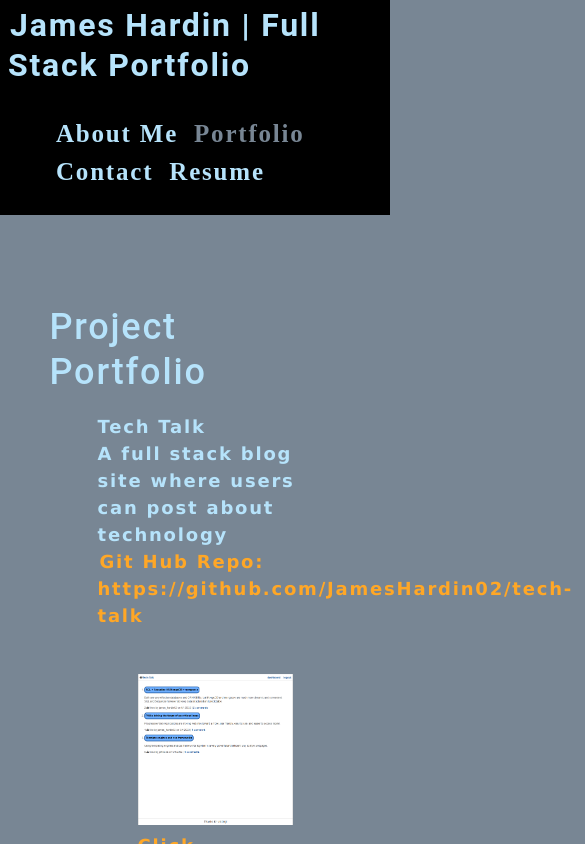
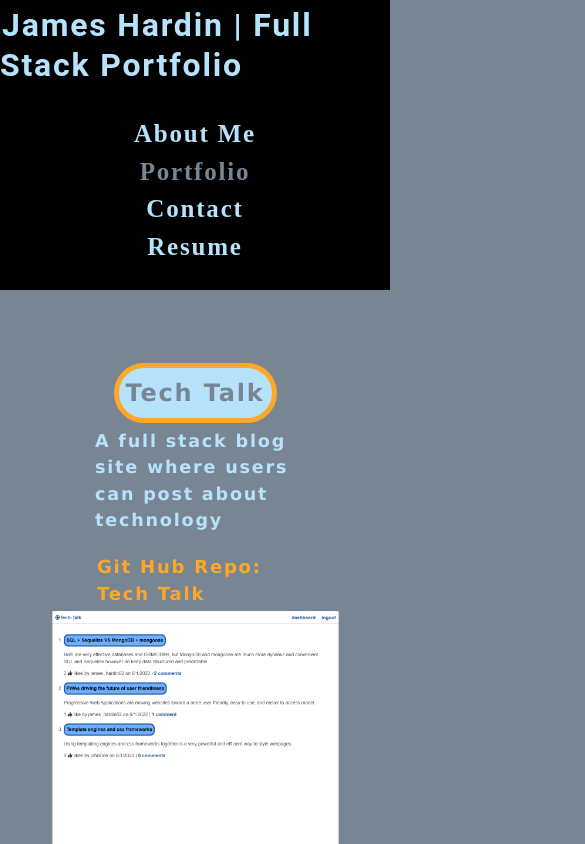
Before and after one commit to JamesHardin02/JamesHardin-Full-Stack-Portfolio, a React (Create React App) app: page / in a window 390 px wide. Both pictures are taken after a click on the element "Portfolio". Shown: the top 844 px of the page, 585 px wide, since content can reach past the window. Built offline with nearby package versions, Linux system fonts and the light colour scheme.

Commit message:
added styling and responsiveness to Portfolio section

```diff
--- a/src/App.js
+++ b/src/App.js
@@ -20,7 +20,7 @@ function App() {
   // state to keep track of which section a user has choosen to view
   const [currentCategory, setCurrentCategory] = useState(categories[0]);
   return (
-    <div>
+    <div className='flex-col-center'>
       <Header
         categories={categories}
         setCurrentCategory={setCurrentCategory}
--- a/src/components/Footer/index.js
+++ b/src/components/Footer/index.js
@@ -2,12 +2,15 @@ import React from 'react'
 
 function Footer() {
   return (
-    <section>
-      <p>
-        <a target="_blank" rel="noreferrer noopener" href="https://github.com/JamesHardin02"> GitHub Profile </a>
-        <a target="_blank" rel="noreferrer noopener" href="https://stackoverflow.com/users/17978982/jameshardin"> Stack Overflow Profile </a>
-        <a target="_blank" rel="noreferrer noopener" href="https://www.linkedin.com/in/james-hardin-96487122a/"> LinkedIn Profile </a>
-      </p>
+    <section className='footer'>
+      <a className="footer-links" target="_blank"
+      rel="noreferrer noopener" href="https://github.com/JamesHardin02">
+        GitHub Profile </a>
+      <a className="footer-links" target="_blank"
+      rel="noreferrer noopener" href="https://stackoverflow.com/users/17978982/jameshardin">
+        Stack Overflow Profile </a>
+      <a className="footer-links" target="_blank" rel="noreferrer noopener"
+      href="https://www.linkedin.com/in/james-hardin-96487122a/"> LinkedIn Profile </a>
     </section>
   )
 }
--- a/src/components/Header/index.js
+++ b/src/components/Header/index.js
@@ -16,7 +16,7 @@ function Header(props) {
   }, [currentCategory]);
 
   return (
-    <header className="flex-row px-1">
+    <header className="flex-col-center">
       <h2>
         <a data-testid="link" href="/">
           James Hardin | Full Stack Portfolio
--- a/src/components/Nav/index.js
+++ b/src/components/Nav/index.js
@@ -9,10 +9,10 @@ function Nav(props) {
   } = props;
 
   return (
-    <ul className="flex-row">
+    <ul className="text-center">
       {categories.map((category) => (
         <li
-          className={`mx-1 ${ //if currentCategory.name is the category iterated on then add navActive class
+          className={`text-center ${ //if currentCategory.name is the category iterated on then add navActive class
             currentCategory.name === category.name && `navActive`
             }`}
           key={category.name}
--- a/src/components/Portfolio/index.js
+++ b/src/components/Portfolio/index.js
@@ -53,9 +53,8 @@ function Portfolio() {
 
 // portfolio section content
   return (
-    <section className="my-5" >
-      <h1>Project Portfolio</h1>
-      <ul>
+    <section className="flex-col-center" >
+      <ul className='project-list'>
         <Project project={projects.techTalk}></Project>
         <Project project={projects.bookHub}></Project>
         <Project project={projects.tourGuide}></Project>
--- a/src/components/Project/index.js
+++ b/src/components/Project/index.js
@@ -4,27 +4,28 @@ function Project({project}) {
   // returns list of projects
   return (
     <li
-      className={`mx-1`}
+      className={`flex-col-center `}
       key={project.name}
     >
-      <span>
-        {project.name} <br/>
-        {project.description} <br/>
+      <div className="flex-col-center project-info">
+        <p className="bold-text text-center project-title">{project.name}</p>
+        <p>{project.description}</p>
         <a href={project.github} target="_blank" rel="noreferrer noopener">
-          Git Hub Repo: {project.github}
+          Git Hub Repo: {project.name}
         </a>
-        <br/>
-        {project.website ?<a href={project.website} target="_blank" rel="noreferrer noopener">
-          <figure>
-            <img alt="project screenshot" src={project.image}></img>
+      </div>
+      {project.website ?<a className=""href={project.website} target="_blank" rel="noreferrer noopener">
+        <figure className="project-figure">
+          <img className="project-image" alt="project screenshot" src={project.image}></img>
           <figcaption>Click screenshot to go to deployed website</figcaption>
         </figure>
       </a>
       :
-          <img alt="project screenshot" src={project.image}></img>
+        <figure className="project-figure">
+          <img className="project-image" alt="project screenshot" src={project.image}></img>
+        </figure>
       }
       <br/><br/>
-      </span>
     </li>
   )
 }
--- a/src/index.css
+++ b/src/index.css
@@ -129,10 +129,6 @@ img {
 
 span[role="img"] {
   cursor: default;
-}
-
-form {
-  width: 40%;
 }
 
 li {
@@ -309,3 +305,61 @@ a {
 .submit-button {
   margin: 10px;
 }
+
+.text-center{
+  text-align: center;
+  padding: 0;
+}
+
+.flex-col-center{
+  display: flex;
+  flex-direction: column;
+  align-items: center;
+}
+
+.footer{
+  display: flex;
+  flex-wrap: wrap;
+  justify-content: center;
+}
+
+.footer-links{
+  border: 5px solid var(--light);
+  border-radius: 500px;
+  margin:5px;
+  padding: 5px;
+}
+
+.website-a{
+  height: 400px;
+  width: 300px
+}
+
+.project-figure{
+  margin: 0px;
+}
+
+.project-image{
+  object-fit:scale-down;
+}
+
+.project-info{
+  width: 200px;
+}
+
+.project-list{
+  padding: 0;
+}
+
+.bold-text{
+  font-size: x-large;
+}
+
+.project-title{
+  color: var(--secondary);
+  border: 5px solid var(--primary);
+  background-color: var(--light);
+  border-radius: 500px;
+  margin:5px;
+  padding: 7px;
+}
```
Lines whose indentation alone changed are shown as unchanged.
